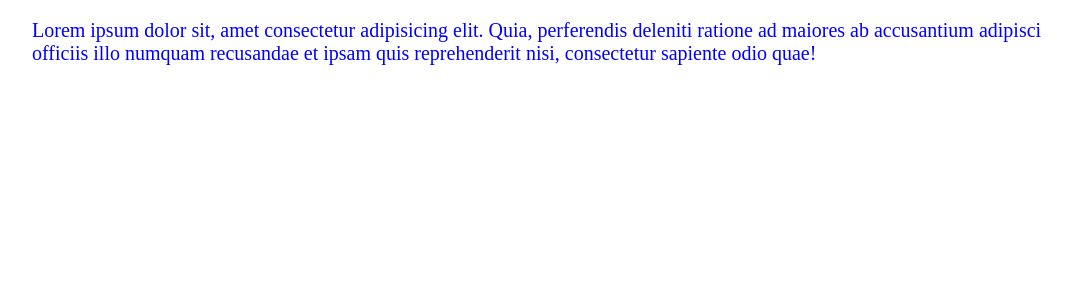
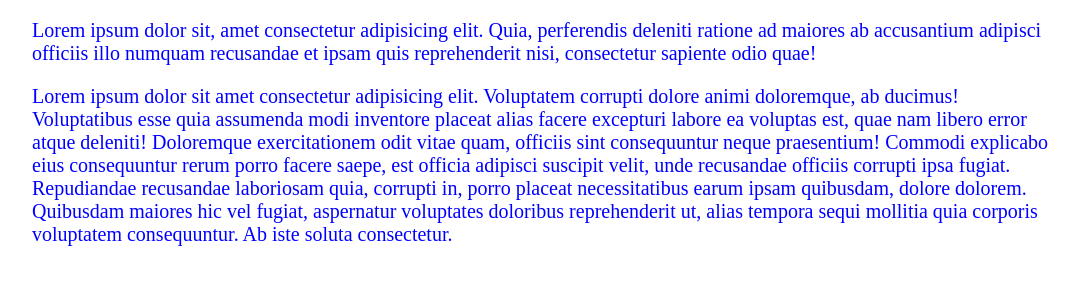
Before and after one commit to Nocab7714/github1107nocab, a plain HTML site: page index.html in a window 1280 px wide. Shown: the part 61-346 px from the top of the page, without its empty margins (96-1175 px from the left). Drawn offline with Linux system fonts and the light colour scheme.

Commit message:
這是第二段的 lorem100

```diff
--- a/index.html
+++ b/index.html
@@ -10,6 +10,6 @@
 <body>
   <h1>hello</h1>
   <p>Lorem ipsum dolor sit, amet consectetur adipisicing elit. Quia, perferendis deleniti ratione ad maiores ab accusantium adipisci officiis illo numquam recusandae et ipsam quis reprehenderit nisi, consectetur sapiente odio quae!</p>
-
+  <p>Lorem ipsum dolor sit amet consectetur adipisicing elit. Voluptatem corrupti dolore animi doloremque, ab ducimus! Voluptatibus esse quia assumenda modi inventore placeat alias facere excepturi labore ea voluptas est, quae nam libero error atque deleniti! Doloremque exercitationem odit vitae quam, officiis sint consequuntur neque praesentium! Commodi explicabo eius consequuntur rerum porro facere saepe, est officia adipisci suscipit velit, unde recusandae officiis corrupti ipsa fugiat. Repudiandae recusandae laboriosam quia, corrupti in, porro placeat necessitatibus earum ipsam quibusdam, dolore dolorem. Quibusdam maiores hic vel fugiat, aspernatur voluptates doloribus reprehenderit ut, alias tempora sequi mollitia quia corporis voluptatem consequuntur. Ab iste soluta consectetur.</p>
 </body>
 </html>
```
